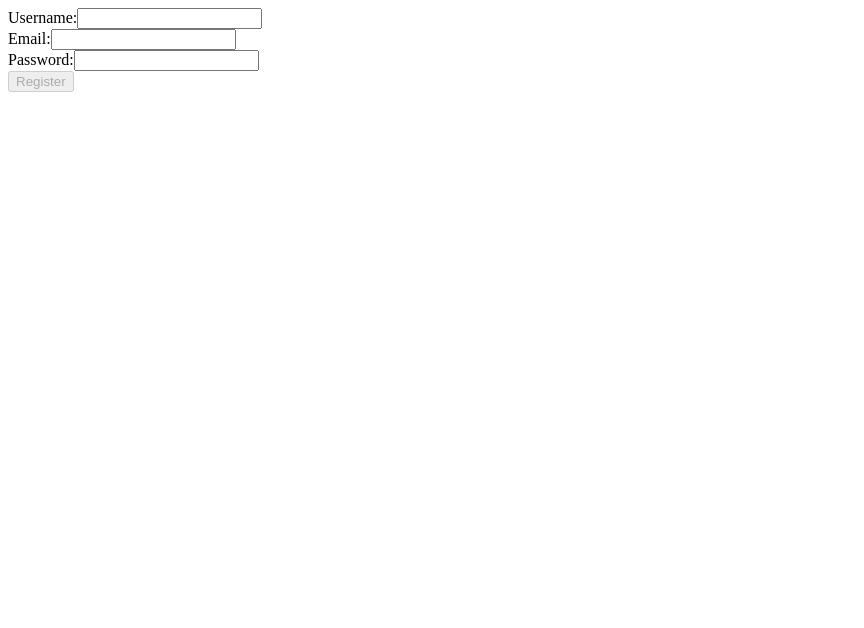
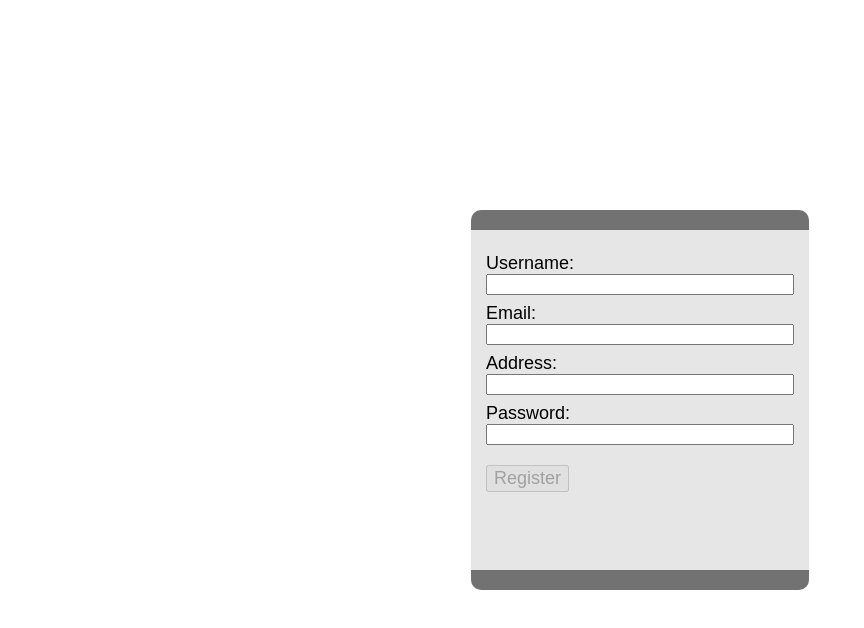
Before and after one commit to kairoje/kuriositycc_front, an Angular app in the folder kcc-ng/: page / in a window 1280 px wide. Shown: the top 628 px of the page, without its empty margins (0-864 px from the left). Built offline with nearby package versions, Linux system fonts and the light colour scheme; no server answers.

Commit message:
add styling to registration page

```diff
--- a/kcc-ng/src/app/app.component.html
+++ b/kcc-ng/src/app/app.component.html
@@ -4,3 +4,4 @@
   <!-- Add more HTML elements to display API data as needed -->
 </div>
 <app-registration></app-registration>
+<router-outlet></router-outlet>
--- a/kcc-ng/src/app/registration/registration.component.css
+++ b/kcc-ng/src/app/registration/registration.component.css
@@ -0,0 +1,39 @@
+.form-container {
+    display: flex;
+    position: absolute;
+    background-color: rgb(230, 230, 230);
+    border-radius: 10px;
+    max-width: 340px;
+    height: 340px;
+    top: 50%;
+    left: 50%;
+    transform: translate(-50%, -50%);
+    font-family: Arial, Helvetica, sans-serif;
+    font-size: large;
+    border-top: solid 20px rgba(0, 0, 0, 0.5);
+    border-bottom: solid 20px rgba(0, 0, 0, 0.5);
+}
+
+.data-entry {
+    padding: 15px;
+}
+
+input {
+    width: 300px;
+    display: flex;
+}
+
+.form-group {
+    padding-top: 8px;
+}
+
+button[type="submit"] {
+    margin-top: 20px;
+    font-size: large;
+    display: flex;
+}
+
+.success-message {
+    text-align: center;
+    padding-top: 20px;
+}
--- a/kcc-ng/src/app/registration/registration.component.html
+++ b/kcc-ng/src/app/registration/registration.component.html
@@ -1,16 +1,30 @@
+<div class="form-container">
    <form [formGroup]="registrationForm" (ngSubmit)="onSubmit()">
+    <div class="data-entry">
+
         <div class="form-group">
             <label for="username">Username:</label>
             <input type="text" id="username" formControlName="username" required>
         </div>
+
         <div class="form-group">
             <label for="email">Email:</label>
             <input type="email" id="email" formControlName="email" required>
         </div>
+
+        <div class="form-group">
+            <label for="address">Address:</label>
+            <input type="text" id="address" formControlName="address" required>
+        </div>
+
         <div class="form-group">
             <label for="password">Password:</label>
             <input type="password" id="password" formControlName="password" required>
         </div>
+
         <button type="submit" [disabled]="registrationForm.invalid">Register</button>
         <div class="success-message" *ngIf="successMessage">{{ successMessage }}</div>
+
+    </div>
   </form>
+</div>
--- a/kcc-ng/src/app/registration/registration.component.ts
+++ b/kcc-ng/src/app/registration/registration.component.ts
@@ -18,6 +18,7 @@ export class RegistrationComponent implements OnInit {
     this.registrationForm = this.fb.group({
       username: ['', [Validators.required]],
       email: ['', [Validators.required, Validators.email]],
+      address: ['', [Validators.required]],
       password: ['', [Validators.required, Validators.minLength(8)]]
     });
   }
```
Lines whose indentation alone changed are shown as unchanged.
